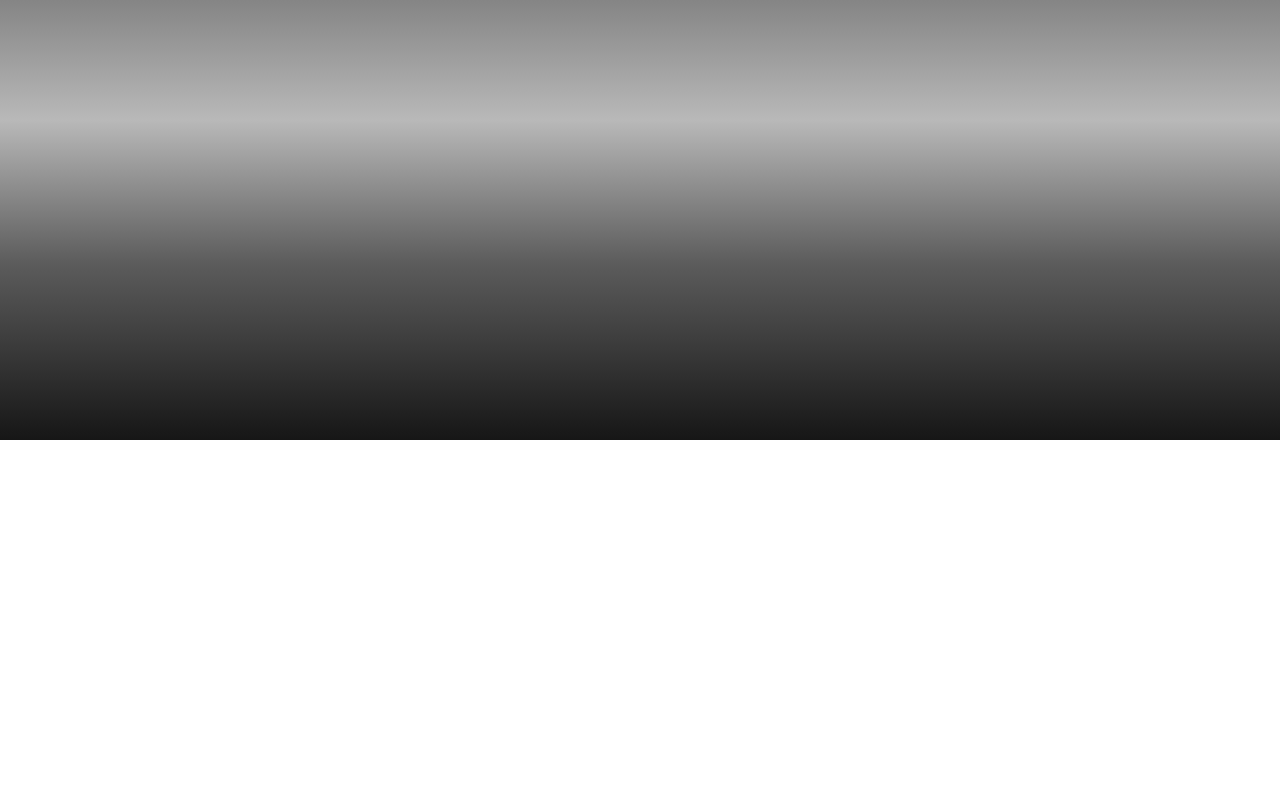
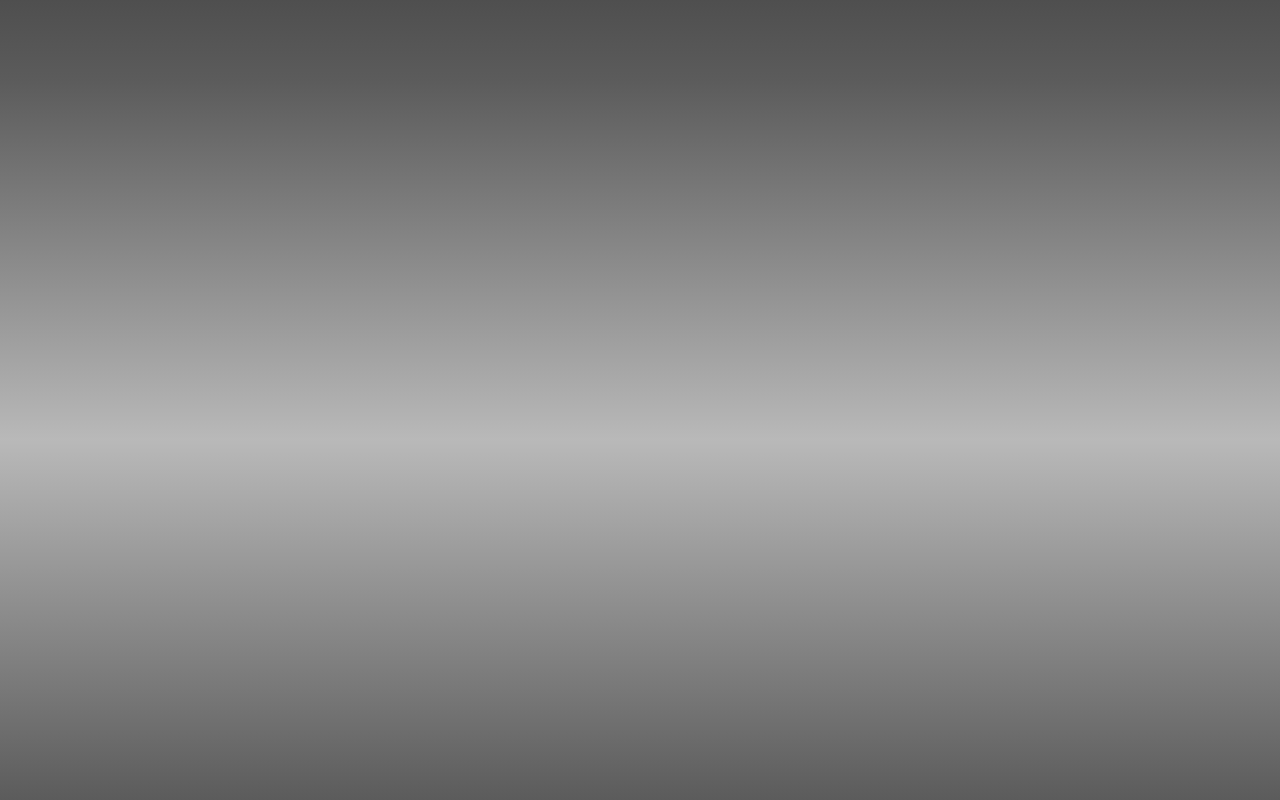
Before and after one commit to mateuszmilewski/fireflake-website2, a plain HTML site: page index.html in a window 1280 px wide. Shown: the part 1160-1960 px from the top of the page. Before the commit the page ends 1600 px from the top, so only its background shows below. Drawn offline with Linux system fonts and the light colour scheme.

Commit message:
some more sass

```diff
--- a/index.html
+++ b/index.html
@@ -5,6 +5,10 @@
     <meta name="viewport" content="width=device-width, initial-scale=1.0">
     <title>Fire Flake</title>
 
+    <link rel="shortcut icon" href="/favicon.ico" type="image/x-icon">
+    <link rel="icon" href="/favicon.ico" type="image/x-icon">
+
+    <link rel="stylesheet" href="style/foundation.css">
     <link rel="stylesheet" href="style/main.css">
 </head>
 <body>
--- /dev/null
+++ b/style/foundation.scss
@@ -0,0 +1,15 @@
+* {
+    padding: 0px;
+    margin: 0px;
+
+}
+
+
+html {
+
+    @import url('https://fonts.googleapis.com/css?family=Ubuntu&display=swap');
+    font-family: 'Ubuntu', sans-serif;
+
+    color: #fff;
+    font-size: 13px;
+}
--- a/style/main.scss
+++ b/style/main.scss
@@ -1,16 +1,6 @@
-* {
-    padding: 0px;
-    margin: 0px;
-
-}
+@use 'foundation';
 
 
-html {
-    @import url('https://fonts.googleapis.com/css?family=Baloo+Da+2&display=swap');
-    font-family: 'Baloo Da 2', cursive;
-    color: #fff;
-    font-size: 14px;
-}
 
 .header {
     min-width: 100vh;
@@ -21,11 +11,17 @@ html {
         #161616 100%),
         url("../img/head.jpg");
 
+
+    .logo {
+        margin: 0px;
+        padding: 10px;
+    }
+
 }
 
 
 .body {
-    min-height: 60vh;
+    min-height: 100vh;
     background: black;
     background: linear-gradient(0deg,
         rgba(22,22,22,.3) 0,
@@ -35,7 +31,7 @@ html {
 
 
 .footer {
-    min-height: 40vh;
+    min-height: 100vh;
     background: black;
     background: linear-gradient(180deg,
         rgba(22,22,22,.3) 0,
```
Also changed, not shown: favicon.ico (added), style/foundation.css (added), style/main.css, style/vars.scss (deleted), 2 other files.
